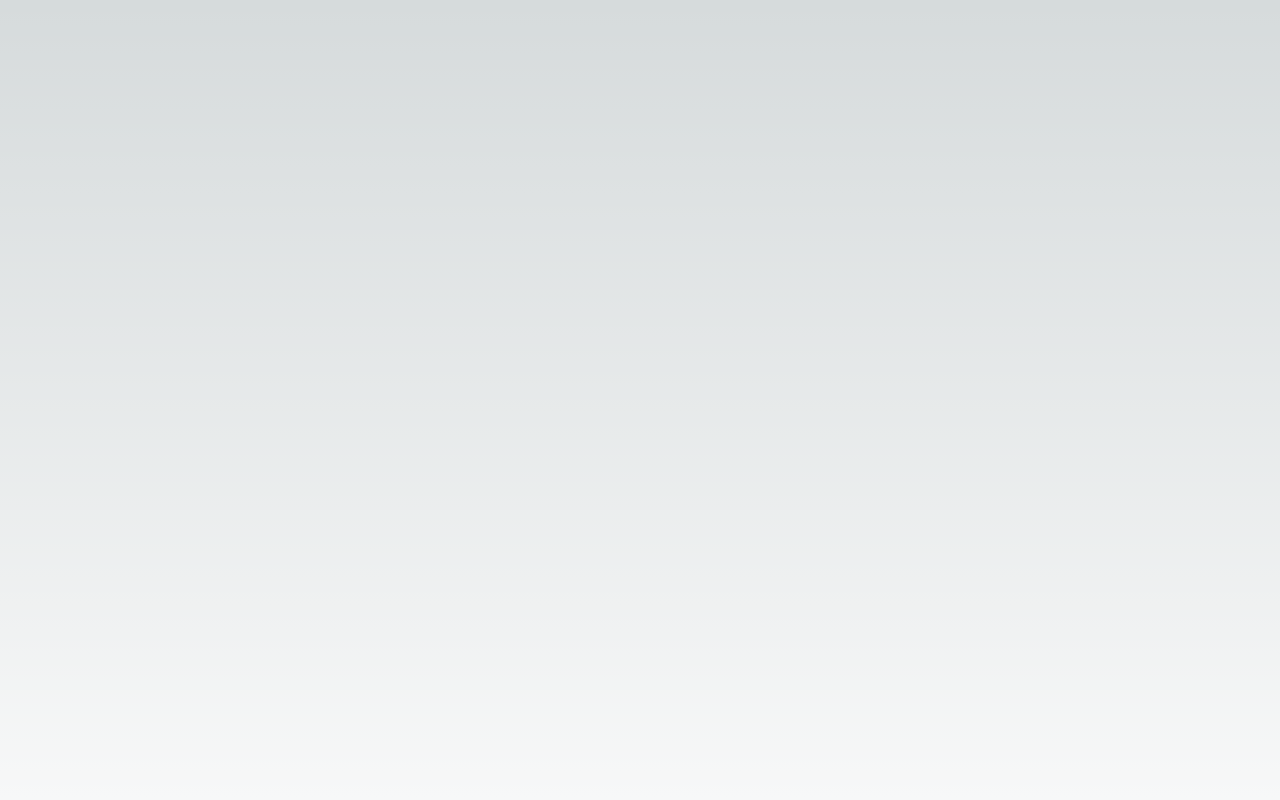
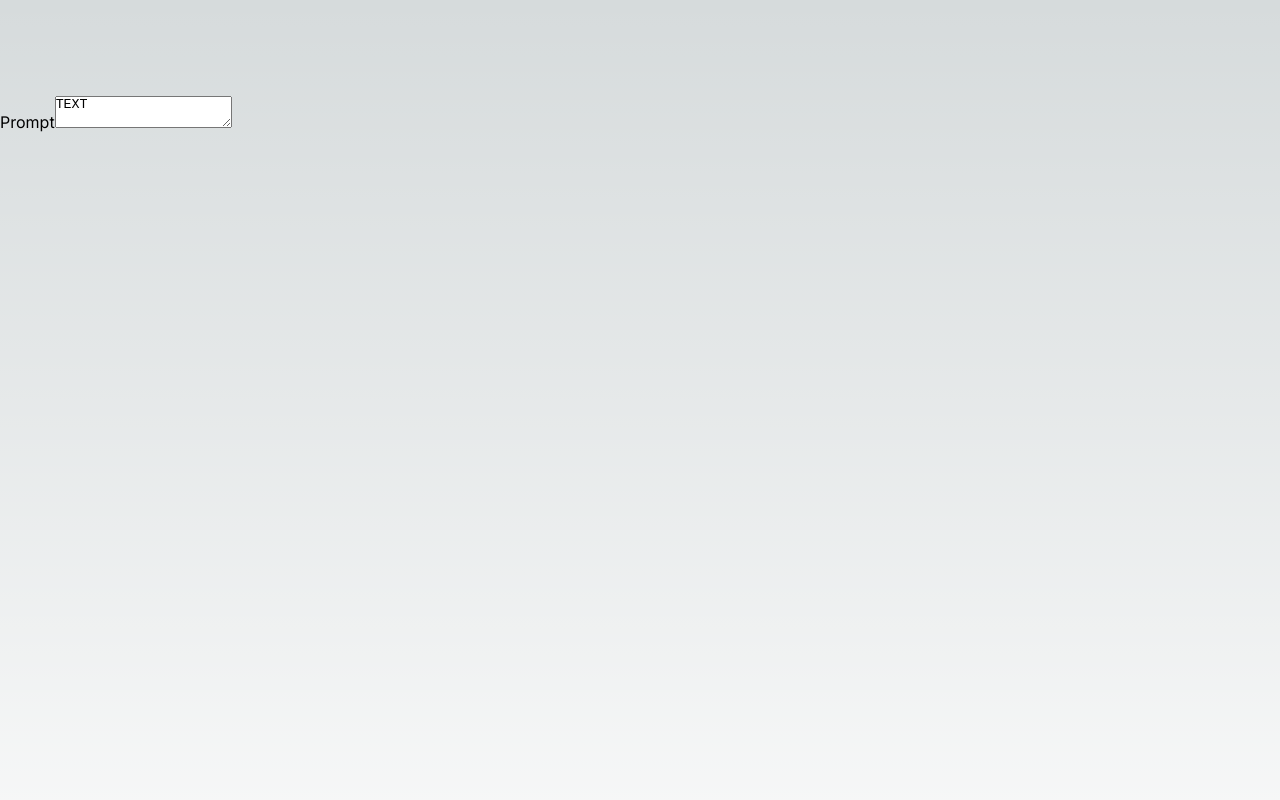
Before and after one commit to zcaspall/stability-scene-creator, a Next.js app in the folder stability-scene-creator/: page / in a window 1280 px wide. Shown: the top 800 px of the page. Built offline with nearby package versions, Linux system fonts and the light colour scheme.

Commit message:
Starting dashboard

```diff
--- a/stability-scene-creator/src/app/Components/Canvas/Canvas.tsx
+++ b/stability-scene-creator/src/app/Components/Canvas/Canvas.tsx
@@ -3,8 +3,8 @@ import React, { useCallback, useEffect, useRef, useState } from 'react';
 import styles from './Canvas.module.css';
 
 interface CanvasProps {
-    width: number | undefined;
-    height: number | undefined;
+    width?: number | undefined;
+    height?: number | undefined;
 }
 
 type Coordinate = {
@@ -90,7 +90,7 @@ const Canvas = ({ width = undefined, height = undefined }: CanvasProps) => {
         };
     }, [paint]);
 
-    const exitPaint = useCallback(() => {
+    const exitPaint = useCallback((event: MouseEvent) => {
         setIsPainting(false);
         setMousePosition(undefined);
     }, []);
--- /dev/null
+++ b/stability-scene-creator/src/app/Components/SidebarForm/SidebarForm.tsx
@@ -0,0 +1,25 @@
+"use client";
+import React, { useState } from 'react';
+import TextPrompt from '../TextPrompt/TextPrompt';
+import Canvas from '../Canvas/Canvas';
+
+interface formProps {
+
+}
+
+const SidebarForm = () => {
+    const [formData, setFormData] = useState<any>(null);
+
+    const handleFormData = (formData: any) => {
+
+    };
+
+    return (
+        <form>
+            <TextPrompt label="Prompt" id="prompt" name="prompt">TEXT</TextPrompt>
+            <Canvas />
+        </form>
+    );
+};
+
+export default SidebarForm;
--- /dev/null
+++ b/stability-scene-creator/src/app/Components/TextPrompt/TextPrompt.tsx
@@ -0,0 +1,19 @@
+"use client";
+
+interface promptProps {
+    label: string;
+    id: string;
+    name: string;
+    children: React.ReactNode
+}
+
+const TextPrompt = ({ label, id, name, children }: promptProps) => {
+    return (
+        <>
+            <label>{label}</label>
+            <textarea id={id} name={name} >{children}</textarea>
+        </>
+    );
+}
+
+export default TextPrompt
--- a/stability-scene-creator/src/app/page.tsx
+++ b/stability-scene-creator/src/app/page.tsx
@@ -1,11 +1,13 @@
 import { useState } from 'react'
 import Canvas from './Components/Canvas/Canvas'
+import SidebarForm from './Components/SidebarForm/SidebarForm'
+import TextPrompt from './Components/TextPrompt/TextPrompt'
 import styles from './page.module.css'
 
 function Home() {
   return (
     <main className={styles.main}>
-      <Canvas />
+      <SidebarForm />
     </main>
   )
 }
```
